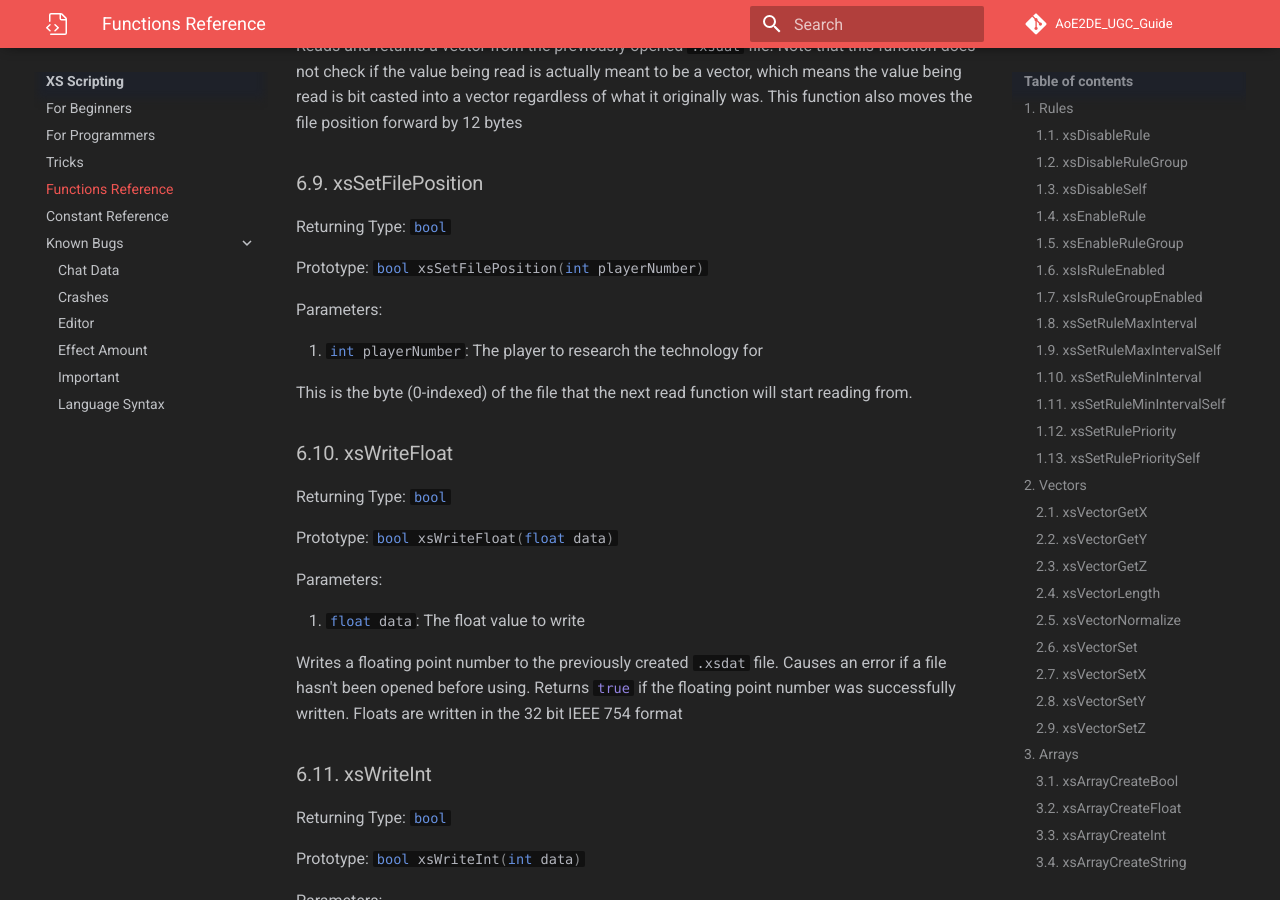
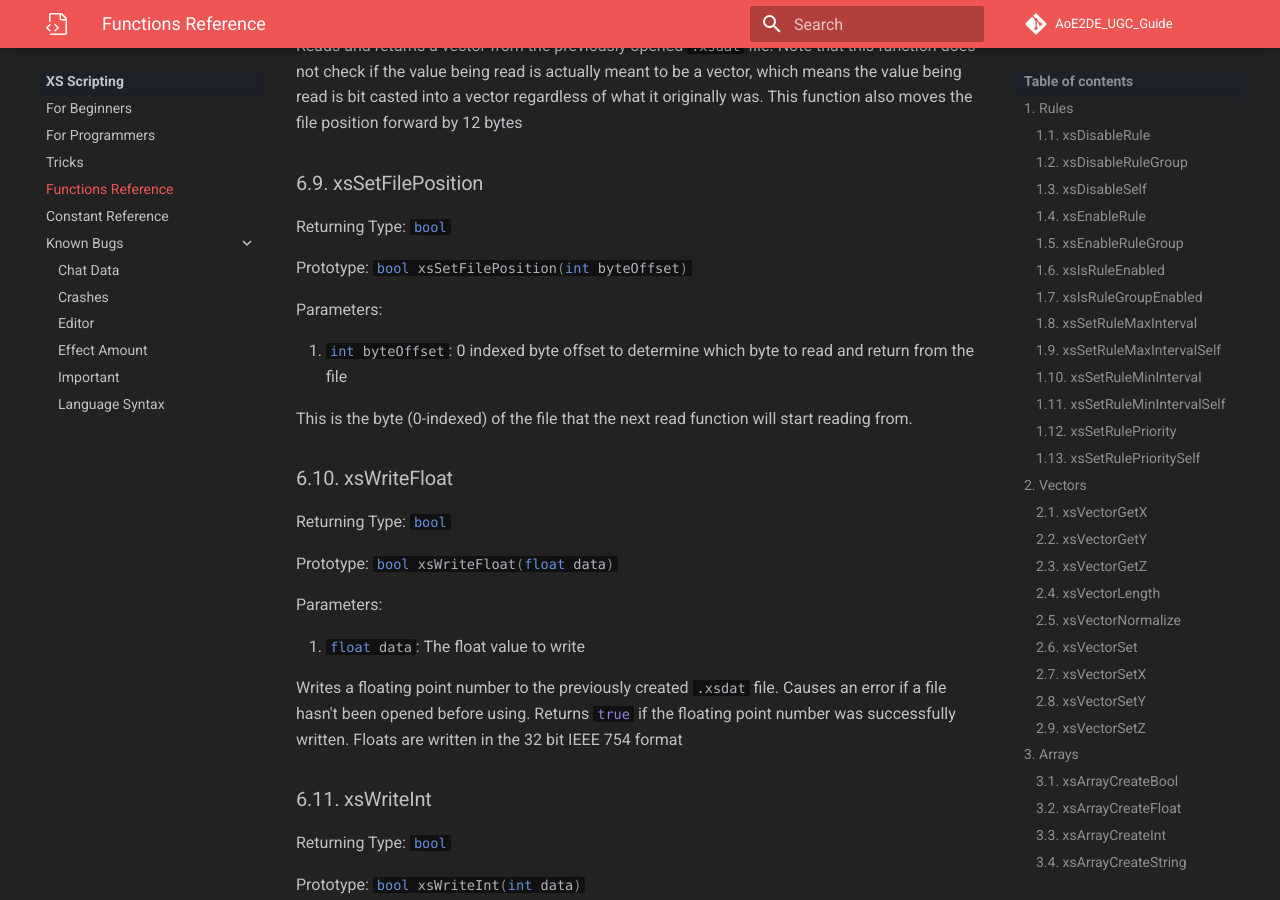
Before and after one commit to Divy1211/AoE2DE_UGC_Guide, an MkDocs documentation site: the page built from docs/general/xs/functions.md, in a window 1280 px wide and 900 px high, scrolled down 24949 px. Built offline with MkDocs 1.6.1 and Material for MkDocs 9.7.7, drawn with Linux system fonts in a browser that asks for light colours; some web fonts are replaced; comment, search, counter and statistics services are not loaded.

Commit message:
fixed typo with file position function

```diff
--- a/docs/general/xs/functions.json
+++ b/docs/general/xs/functions.json
@@ -1340,10 +1340,10 @@
             "return_type": "bool",
             "params": [
                 {
-                    "name": "playerNumber",
+                    "name": "byteOffset",
                     "type": "int",
                     "required": true,
-                    "desc": "The player to research the technology for"
+                    "desc": "0 indexed byte offset to determine which byte to read and return from the file"
                 }
             ],
             "desc": "This is the byte (0-indexed) of the file that the next read function will start reading from."
--- a/docs/general/xs/functions.md
+++ b/docs/general/xs/functions.md
@@ -1043,11 +1043,11 @@ Reads and returns a vector from the previously opened `.xsdat` file. Note that t
 
 Returning Type: `#!cpp bool`
 
-Prototype: `#!cpp bool xsSetFilePosition(int playerNumber)`
+Prototype: `#!cpp bool xsSetFilePosition(int byteOffset)`
 
 Parameters:
 
-1.  `#!cpp int playerNumber`: The player to research the technology for
+1.  `#!cpp int byteOffset`: 0 indexed byte offset to determine which byte to read and return from the file
 
 This is the byte (0-indexed) of the file that the next read function will start reading from.
 
```
